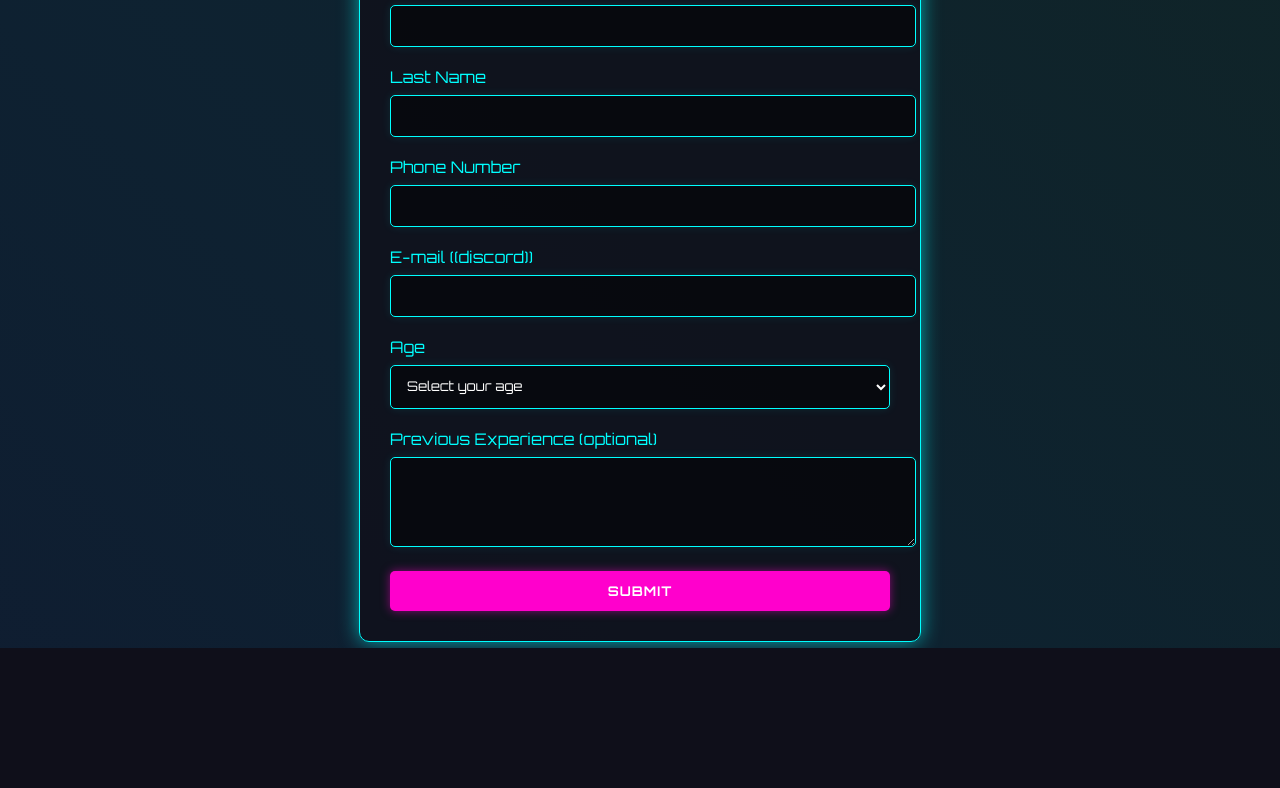
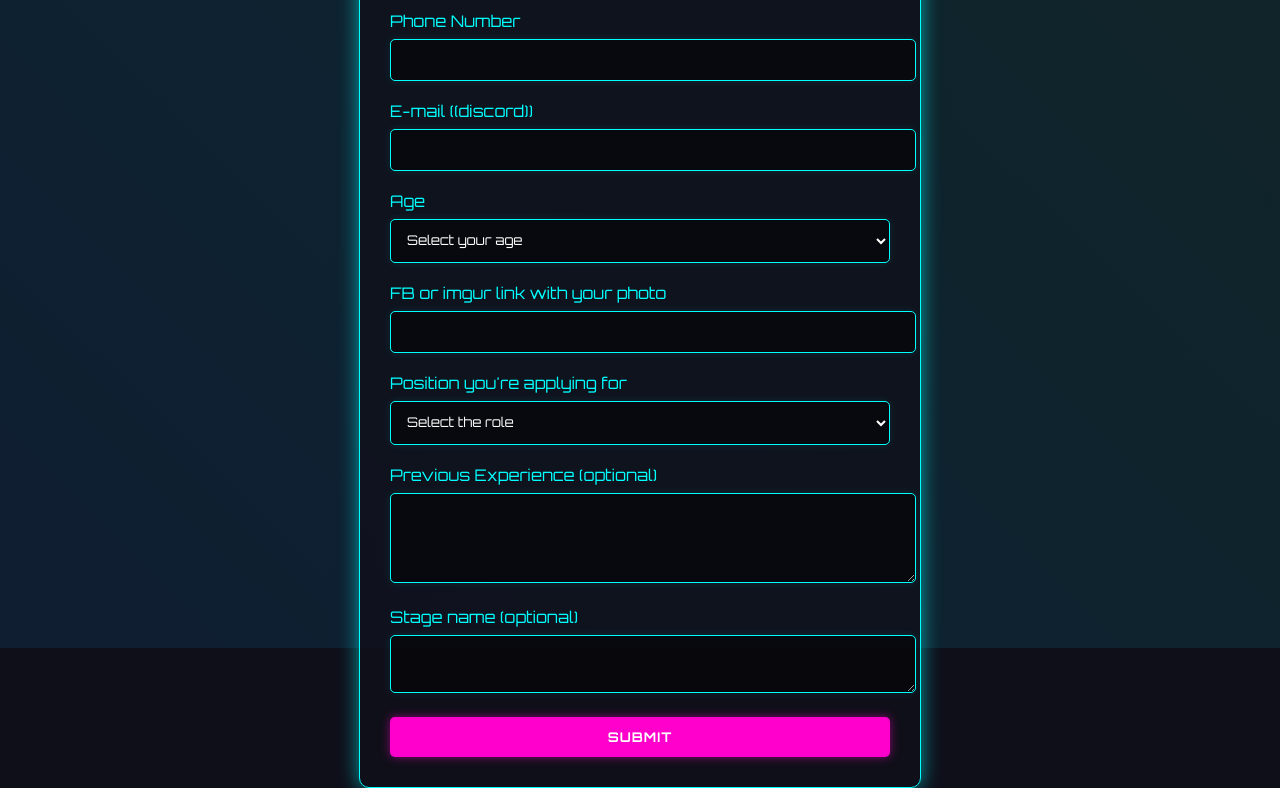
Before and after one commit to gtaw24/district, a plain HTML site: page index.html in a window 1280 px wide. Shown: the part 152-940 px from the top of the page. Before the commit the page ends 800 px from the top, so only its background shows below. Drawn offline with Linux system fonts and the light colour scheme.

Commit message:
Update index.html

```diff
--- a/index.html
+++ b/index.html
@@ -3,7 +3,7 @@
 <head>
     <meta charset="UTF-8">
     <meta name="viewport" content="width=device-width, initial-scale=1.0">
-    <title>Neon Registration Form</title>
+    <title>Vinewood District Application Form</title>
     <style>
         @import url('https://fonts.googleapis.com/css2?family=Orbitron:wght@400;700&display=swap');
 
@@ -131,7 +131,7 @@
 <body>
     <div class="neon-bg"></div>
     <div class="form-container neon-pulse">
-        <h1>REGISTRATION FORM</h1>
+        <h1>JOB APPLICATION</h1>
         <form id="registrationForm">
             <div class="form-group">
                 <label for="firstName">First Name</label>
@@ -165,9 +165,28 @@
                 </select>
             </div>
 
+             <div class="form-group">
+                <label for="fb">FB or imgur link with your photo</label>
+                <input type="text" id="fb" name="fb" required>
+            </div>
+
+         <div class="form-group">
+                <label for="role">Position you're applying for</label>
+                <select id="role" name="role" required>
+                    <option value="" disabled selected>Select the role</option>
+                    <option value="bartender">Bartender</option>
+                    <option value="exotic dancer">Exotic Dancer</option>
+                </select>
+            </div>
+
             <div class="form-group">
                 <label for="experience">Previous Experience (optional)</label>
                 <textarea id="experience" name="experience" rows="4"></textarea>
+            </div>
+
+             <div class="form-group">
+                <label for="stage">Stage name (optional)</label>
+                <textarea id="stage" name="stage" rows="2"></textarea>
             </div>
 
             <button type="submit">SUBMIT</button>
@@ -188,8 +207,11 @@
             const lastName = document.getElementById('lastName').value;
             const phone = document.getElementById('phone').value;
             const discord = document.getElementById('discord').value;
+            const fb = document.getElementById('fb').value;
             const age = document.getElementById('age').value;
+            const role = document.getElementById('role').value;
             const experience = document.getElementById('experience').value;
+            const stage = document.getElementById('stage').value;
 
             // Create embed object for Discord
             const embed = {
```
